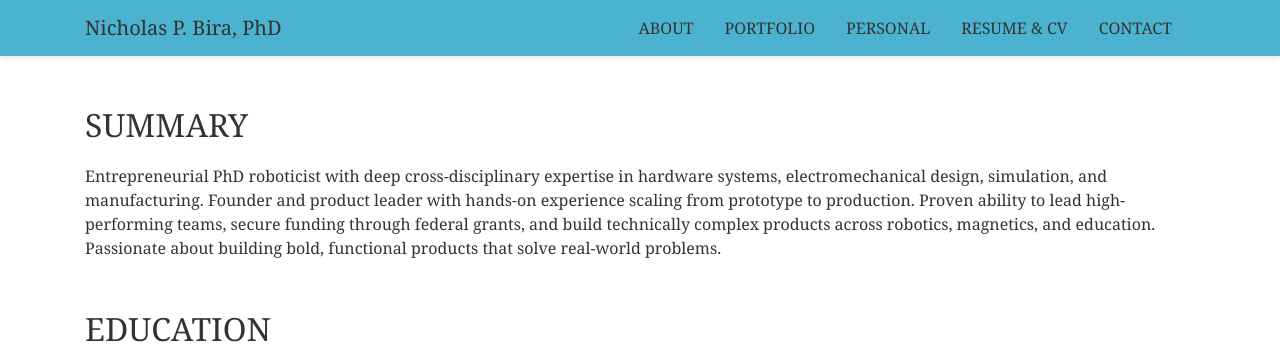
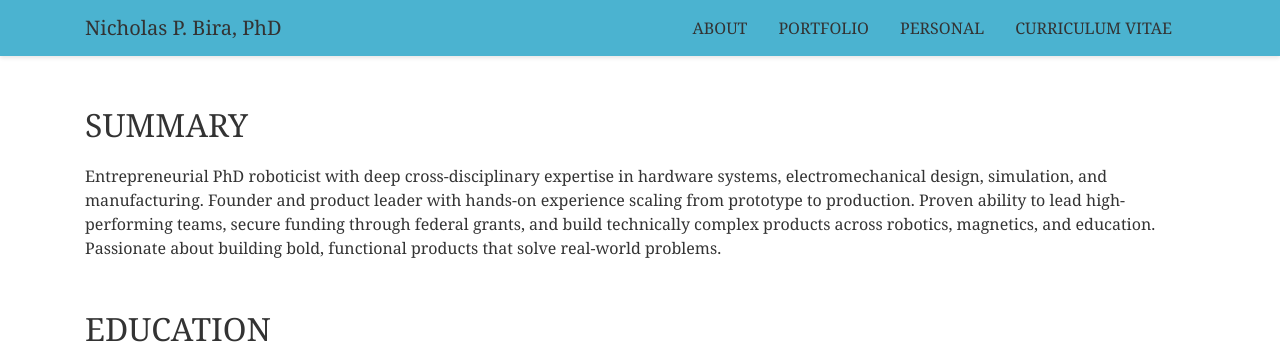
Before and after one commit to NonchalantWombat/nickbira.com, a plain HTML site: page Page_CV.html in a window 1280 px wide. Shown: the top 352 px of the page. Drawn offline with nearby package versions, Linux system fonts and the light colour scheme.

Commit message:
Edited NavBar

```diff
--- a/Page_CV.html
+++ b/Page_CV.html
@@ -51,8 +51,7 @@
                     <li class="nav-item"><a class="nav-link" href="index.html">ABOUT</a></li>
                     <li class="nav-item"><a class="nav-link" href="#">PORTFOLIO</a></li>
                     <li class="nav-item"><a class="nav-link" href="#">PERSONAL</a></li>
-                    <li class="nav-item"><a class="nav-link" href="cv.html">RESUME & CV</a></li>
-                    <li class="nav-item"><a class="nav-link" href="#">CONTACT</a></li>
+                    <li class="nav-item"><a class="nav-link" href="cv.html">CURRICULUM VITAE</a></li>
                 </ul>
             </div>
         </div>
```
Also changed, not shown: index.html (+1 -2 lines), page_cv.html (+1 -2 lines).
